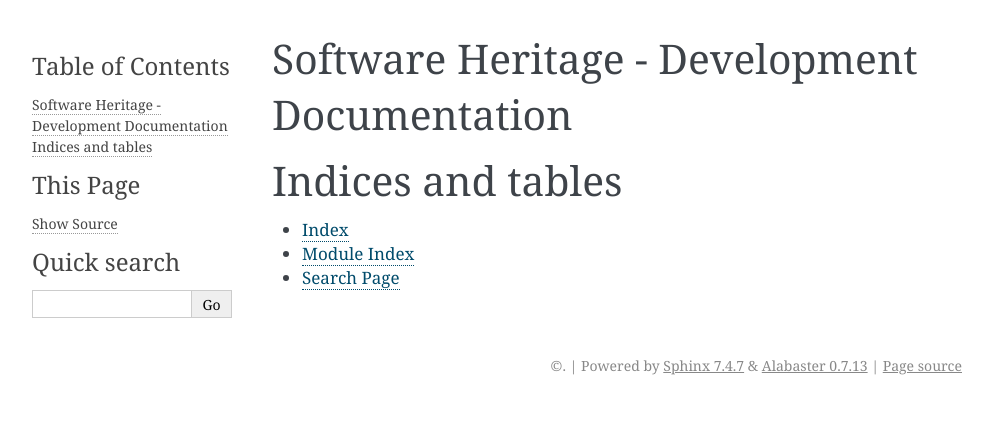
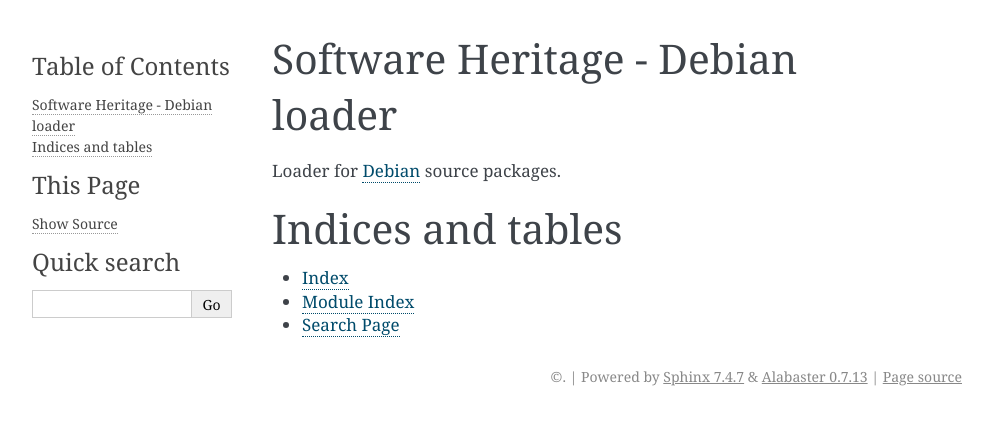
Before and after one commit to SoftwareHeritage/swh-loader-debian, a Sphinx documentation site: the page built from docs/index.rst, in a window 1280 px wide. Shown: the top 425 px of the page, without its empty margins (148-1141 px from the left). Built offline with Sphinx 7.4.7, drawn with Linux system fonts in a browser that asks for light colours.

Commit message:
docs: add title and brief module description

```diff
--- a/docs/index.rst
+++ b/docs/index.rst
@@ -1,12 +1,14 @@
 .. _swh-loader-debian:
 
-Software Heritage - Development Documentation
-=============================================
+Software Heritage - Debian loader
+=================================
+
+Loader for `Debian <https://www.debian.org/>`_ source packages.
+
 
 .. toctree::
    :maxdepth: 2
    :caption: Contents:
-
 
 
 Indices and tables
```
